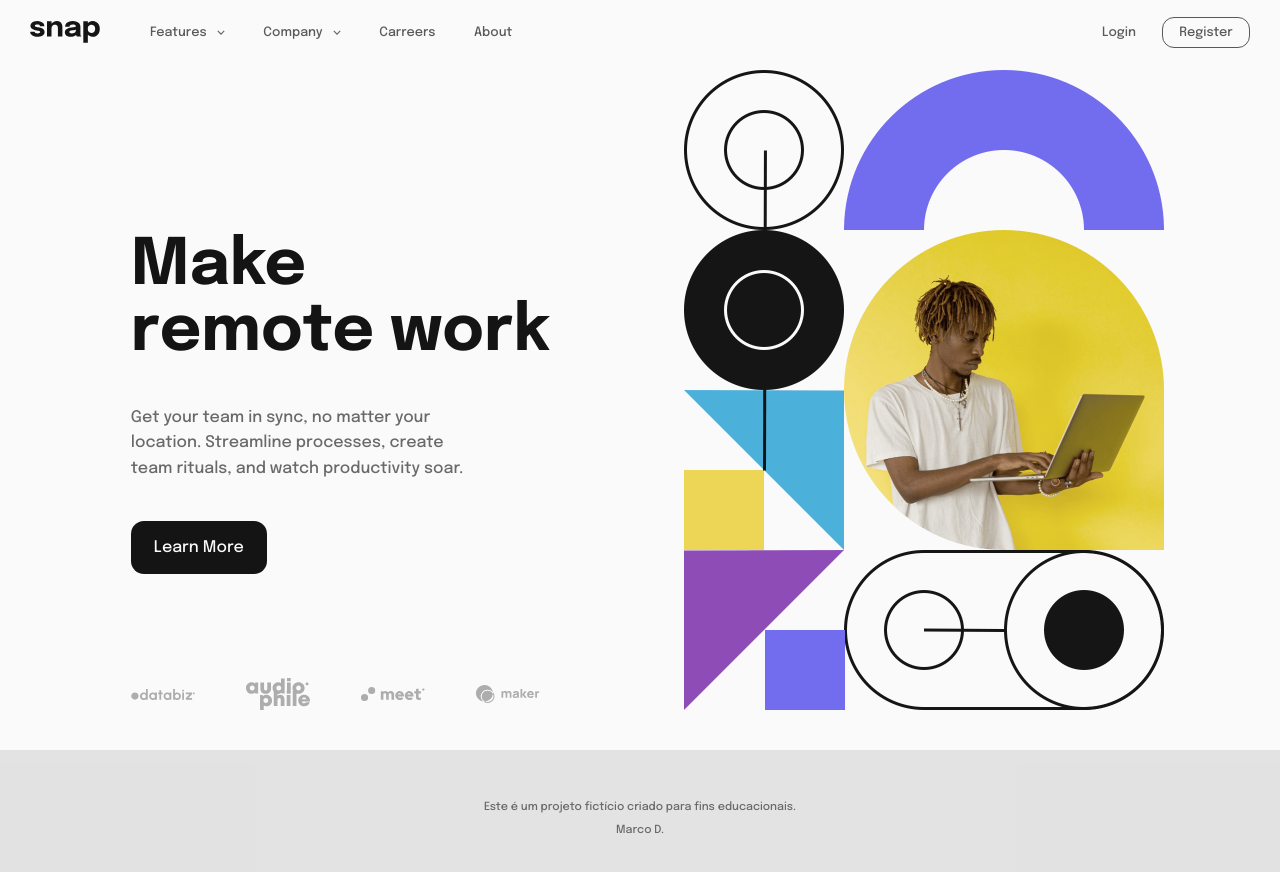
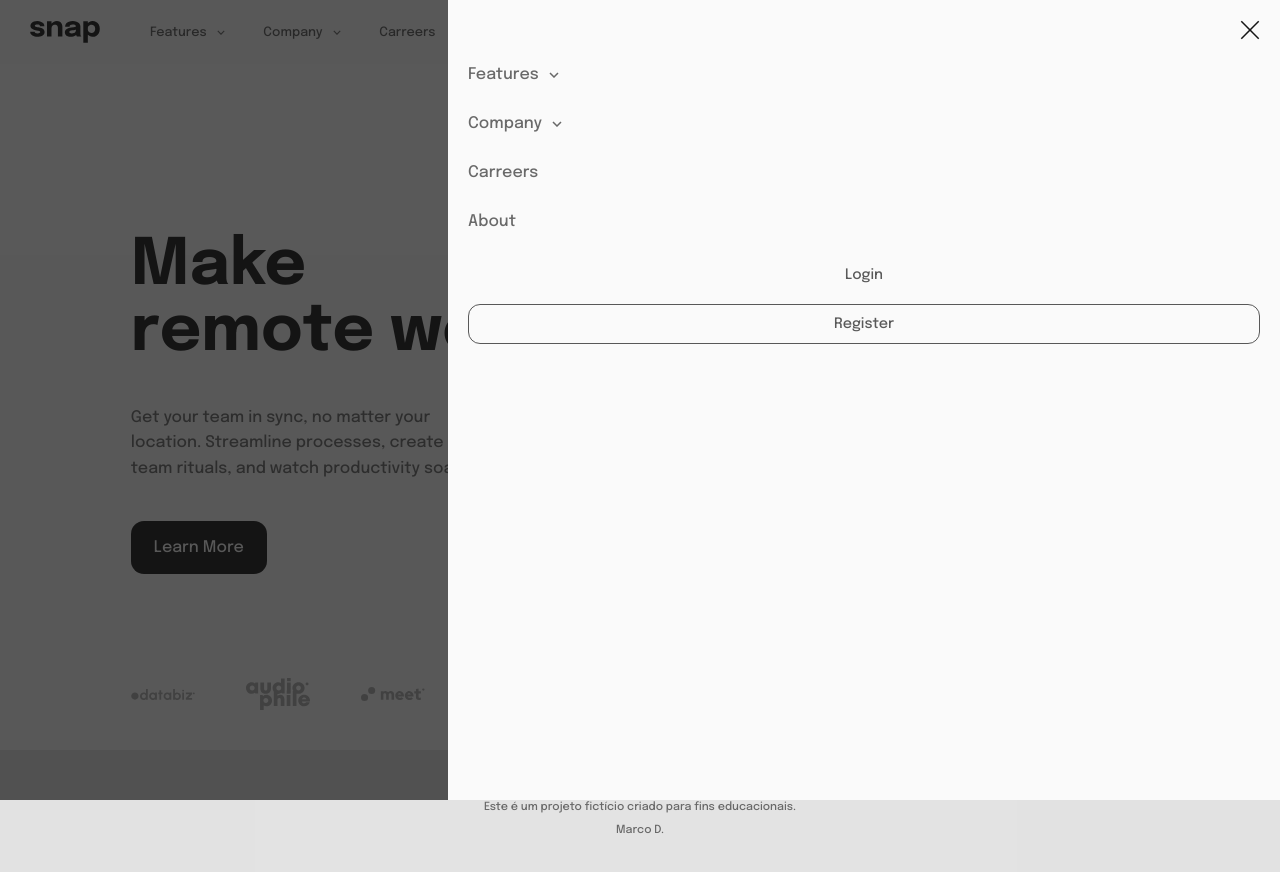
Before and after one commit to marcodanielj/landingPageProject, an Angular app: page / in a window 1280 px wide. Shown: the top 872 px of the page. Built offline with nearby package versions, Linux system fonts and the light colour scheme.

Commit message:
Animations

```diff
--- a/src/app/home/home.component.scss
+++ b/src/app/home/home.component.scss
@@ -60,8 +60,10 @@
             border-radius: 13px;
             border: 1px solid transparent;
 
+            transition: all 100ms ease-in-out;
 
-            &:hover {
+
+            &:hover, &:active {
 
                 cursor: pointer;
                 border: 1px solid $almostBlack;
--- a/src/app/nav-bar/nav-bar.component.html
+++ b/src/app/nav-bar/nav-bar.component.html
@@ -8,8 +8,7 @@
         <div class="menuItems">
 
             <div class="menuItem"
-            (mouseover)="dropdownAction('features')"
-            (mouseout)="dropdownAction('features')"
+            (click)="dropdownAction('features')"
             >
 
                 <div class="itemName">
@@ -47,8 +46,7 @@
             </div>
 
             <div class="menuItem"
-            (mouseover)="dropdownAction('company')"
-            (mouseout)="dropdownAction('company')"
+            (click)="dropdownAction('company')"
             >
 
                 <div class="itemName">
@@ -101,10 +99,12 @@
 </div>
 
 <div class="mobileMenu"
-    [class.menuOpened]="menuOpened"
+    [class.mMenuOpened]="menuOpened"
     >
 
-    <div class="overlay">
+    <div class="overlay"
+    [class.mOverlayOpened]="menuOpened"
+    >
 
         <div class="content">
 
@@ -126,7 +126,7 @@
                     </div>
 
                         <div class="mDropdown"
-                        [class.mOpened]="showFeaturesDropdown"
+                        [class.mDropdownOpened]="showFeaturesDropdown"
                         >
 
                             <div class="mDropdownItem">
@@ -162,7 +162,7 @@
                     </div>
 
                     <div class="mDropdown"
-                    [class.mOpened]="showCompanyDropdown"
+                    [class.mDropdownOpened]="showCompanyDropdown"
                     >
 
                         <div class="mDropdownItem">
--- a/src/app/nav-bar/nav-bar.component.scss
+++ b/src/app/nav-bar/nav-bar.component.scss
@@ -85,9 +85,12 @@
                     display: flex;
                     flex-direction: column;
 
-                    display: none;
+                    visibility: hidden;
+                    opacity: 0;
 
-                    margin-top: 40px;
+                    transition: all 100ms ease-in-out;
+
+                    margin-top: 20px;
                     justify-content: center;
                     padding: 10px;
                     border-radius: 10px;
@@ -126,11 +129,12 @@
                         }
 
                     }
-
                 }
 
                 .opened {
-                    display: block;
+                    visibility: visible;
+                    opacity: 1;
+                    margin-top: 40px;
                 }
 
             }
@@ -175,6 +179,7 @@
     .mobileMenu {
 
         visibility: hidden;
+        opacity: 0;
 
         // creates de background Dim
         position: absolute;
@@ -182,15 +187,20 @@
         width: 100vw;
         background-color: rgba($color: $almostBlack, $alpha: .7);
 
+        transition: all 200ms ease-in-out;
+
         .overlay {
 
             background-color: $almostWhite;
             position: fixed;
 
+            visibility: hidden;
+
             height: 100vh;
             width: 65vw;
+            right: -65vw;
 
-            right: 0;
+            transition: all 400ms ease-in-out;
 
             overflow-y: scroll;
 
@@ -316,7 +326,7 @@
                             }
                         }
 
-                        .mOpened {
+                        .mDropdownOpened {
                             display: block;
                         }
                     }
@@ -354,8 +364,15 @@
         }
     }
 
-    .menuOpened {
+    .mMenuOpened {
         visibility: visible;
+        opacity: 1;
+
+        .mOverlayOpened {
+            visibility: visible;
+            right: 0vw;
+
+        }
     }
 
 }
--- a/src/app/nav-bar/nav-bar.component.ts
+++ b/src/app/nav-bar/nav-bar.component.ts
@@ -7,7 +7,7 @@ import { Component, OnInit } from '@angular/core';
 })
 export class NavBarComponent implements OnInit {
 
-  menuOpened = false;
+  menuOpened = true;
 
   showFeaturesDropdown = false;
   showCompanyDropdown = false;
@@ -29,6 +29,7 @@ export class NavBarComponent implements OnInit {
 
       if (this.showFeaturesDropdown == false) {
         this.showFeaturesDropdown = true;
+        this.showCompanyDropdown = false;
       } else {
         this.showFeaturesDropdown = false
       }
@@ -39,6 +40,7 @@ export class NavBarComponent implements OnInit {
 
       if (this.showCompanyDropdown == false) {
         this.showCompanyDropdown = true;
+        this.showFeaturesDropdown = false;
       } else {
         this.showCompanyDropdown = false
       }
```
Also changed, not shown: 3 other files (tests, documents, lock files or other folders).
